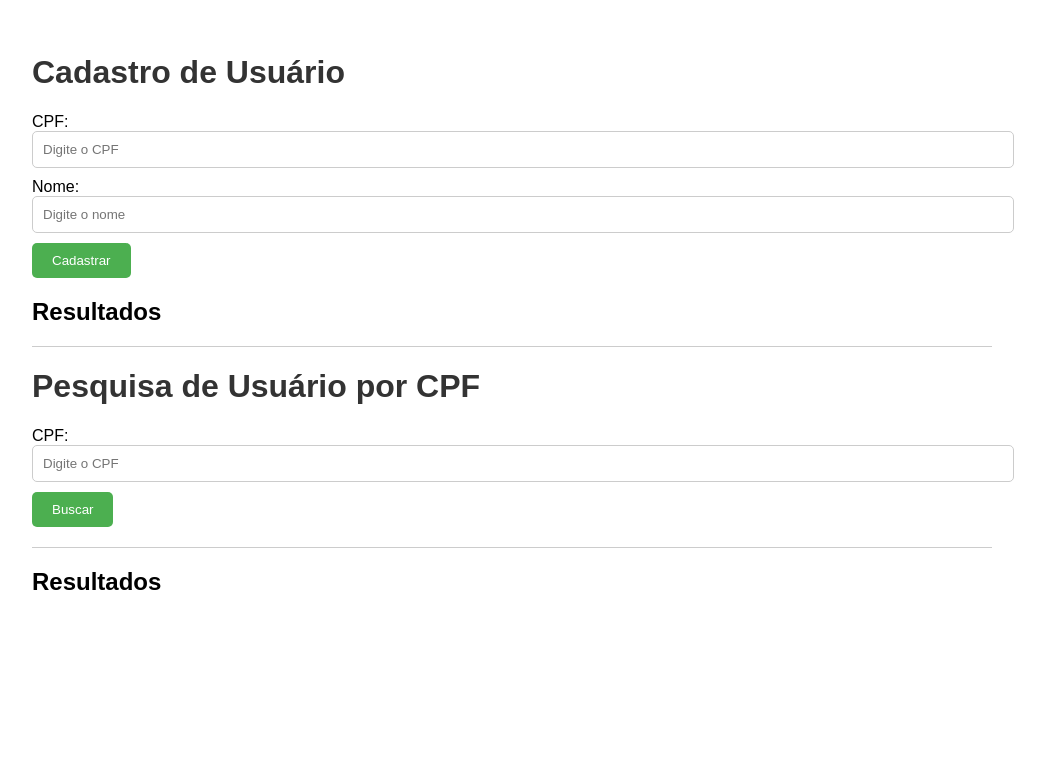
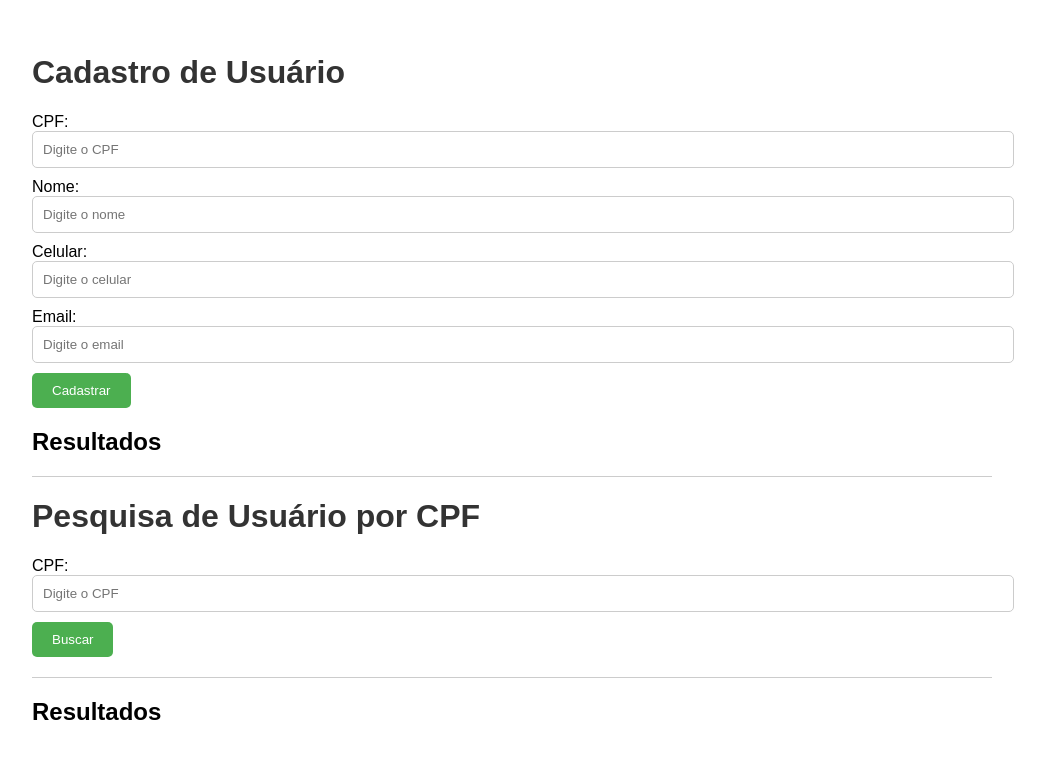
Before and after one commit to Ezuros/hashTable, a website: page index.html in a window 1280 px wide. Shown: the part 127-886 px from the top of the page, without its empty margins (128-1173 px from the left). Drawn offline with Linux system fonts and the light colour scheme.

Commit message:
Update index.html

```diff
--- a/index.html
+++ b/index.html
@@ -12,7 +12,11 @@
     <input type="text" id="cpf" placeholder="Digite o CPF"><br>
     <label for="nome">Nome:</label>
     <input type="text" id="nome" placeholder="Digite o nome"><br>
-    <button onclick="cadastrarUsuario(document.getElementById('cpf').value, document.getElementById('nome').value)">Cadastrar</button>
+    <label for="email">Celular:</label>
+    <input type="text" id="celular" placeholder="Digite o celular"><br>
+    <label for="celular">Email:</label>
+    <input type="text" id="email" placeholder="Digite o email"><br>
+    <button onclick="cadastrarUsuario(document.getElementById('cpf').value, document.getElementById('nome').value, document.getElementById('celular').value, document.getElementById('email').value)">Cadastrar</button>
 
     <h2>Resultados</h2>
     <div id="resultadoCadastro"></div>
```
